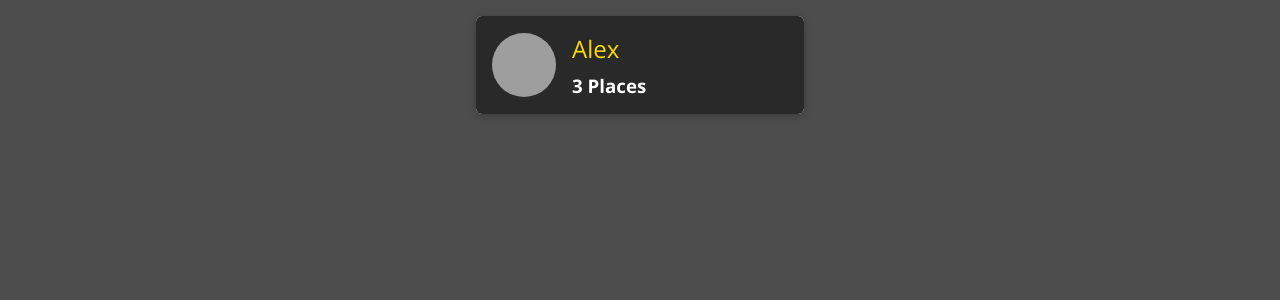
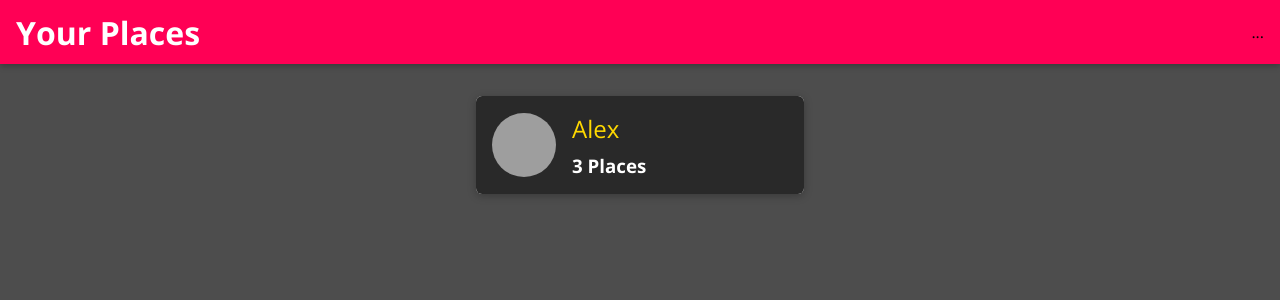
Before and after one commit to YatsenkoOleksand/MERN, a React (Create React App) app: page / in a window 1280 px wide. Shown: the top 300 px of the page. Built offline with nearby package versions, Linux system fonts and the light colour scheme; grey boxes are pictures that could not be loaded.

Commit message:
Navigation and Header

```diff
--- a/src/App.js
+++ b/src/App.js
@@ -1,11 +1,19 @@
 import React from "react";
-import { BrowserRouter as Router, Route, Redirect, Switch } from "react-router-dom";
+import {
+  BrowserRouter as Router,
+  Route,
+  Redirect,
+  Switch,
+} from "react-router-dom";
 import Users from "./user/pages/Users";
-import NewPlace from './places/pages/NewPlace';
+import NewPlace from "./places/pages/NewPlace";
+import MainNavigation from "./shared/components/Navigation/MainNavigation";
 
 const App = () => {
   return (
     <Router>
+      <MainNavigation />
+      <main>
       <Switch>
         <Route path="/" exact>
           <Users />
@@ -15,6 +23,7 @@
         </Route>
         <Redirect to="/" />
       </Switch>
+      </main>
     </Router>
   );
 };
--- /dev/null
+++ b/src/shared/components/Navigation/MainHeader.css
@@ -0,0 +1,23 @@
+.main-header {
+    width: 100%;
+    height: 4rem;
+    display: flex;
+    align-items: center;
+    position: fixed;
+    top: 0;
+    left: 0;
+    background: #ff0055;
+    box-shadow: 0 2px 6px rgba(0, 0, 0, 0.26);
+    padding: 0 1rem;
+    z-index: 5;
+  }
+
+  main {
+    margin-top: 5rem;
+  }
+
+  @media (min-width: 768px) {
+    .main-header {
+      justify-content: space-between;
+    }
+  }
--- /dev/null
+++ b/src/shared/components/Navigation/MainHeader.js
@@ -0,0 +1,9 @@
+import React from "react";
+
+import "./MainHeader.css";
+
+const MainHeader = (props) => {
+  return <header className="main-header">{props.children}</header>;
+};
+
+export default MainHeader;
--- /dev/null
+++ b/src/shared/components/Navigation/MainNavigation.css
@@ -0,0 +1,45 @@
+.main-navigation__menu-btn {
+    width: 3rem;
+    height: 3rem;
+    background: transparent;
+    border: none;
+    display: flex;
+    flex-direction: column;
+    justify-content: space-around;
+    margin-right: 2rem;
+    cursor: pointer;
+  }
+
+  .main-navigation__menu-btn span {
+    display: block;
+    width: 3rem;
+    height: 2.5px;
+    background: white;
+  }
+
+  .main-navigation__title {
+    color: white;
+  }
+
+  .main-navigation__title a {
+    text-decoration: none;
+    color: white;
+  }
+
+  .main-navigation__header-nav {
+    display: none;
+  }
+
+  .main-navigation__drawer-nav {
+    height: 100%;
+  }
+
+  @media (min-width: 768px) {
+    .main-navigation__menu-btn {
+      display: none;
+    }
+
+    .main-navigation__header-nav {
+      display: block;
+    }
+  }
--- /dev/null
+++ b/src/shared/components/Navigation/MainNavigation.js
@@ -0,0 +1,23 @@
+import React from "react";
+import { Link } from "react-router-dom";
+
+import MainHeader from "./MainHeader";
+import "./MainNavigation.css";
+
+const MainNavigation = (props) => {
+  return (
+    <MainHeader>
+      <button className="main-navigation__menu-btn">
+        <span />
+        <span />
+        <span />
+      </button>
+      <h1 className="main-navigation__title">
+        <Link to="/">Your Places</Link>
+      </h1>
+      <nav>...</nav>
+    </MainHeader>
+  );
+};
+
+export default MainNavigation;
--- a/src/user/components/UserList.js
+++ b/src/user/components/UserList.js
@@ -1,13 +1,16 @@
 import React from "react";
 
 import UserItem from "./UserItem";
+import Card from "../../shared/components/UIElements/Card";
 import "./UserList.css";
 
 const UserList = (props) => {
   if (props.items.length === 0) {
     return (
       <div className="center">
-        <h2>No users found.</h2>
+        <Card>
+          <h2>No users found.</h2>
+        </Card>
       </div>
     );
   }
```
Also changed, not shown: src/shared/components/Navigation/NavigationLinks.css (added), src/shared/components/Navigation/NavigationLinks.js (added), src/shared/components/Navigation/SideDrawer.css (added), src/shared/components/Navigation/SideDrawer.js (added). Lines whose indentation alone changed are shown as unchanged.
